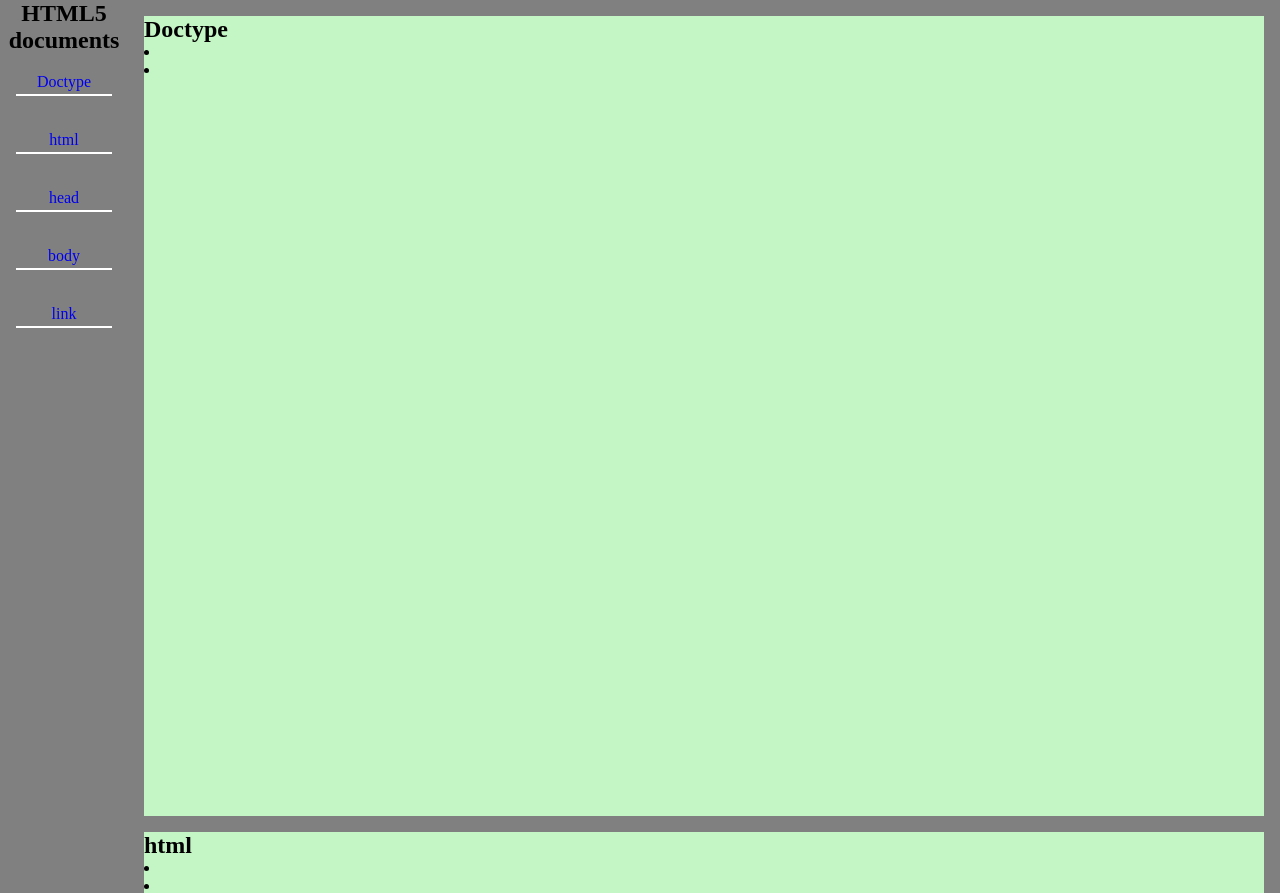
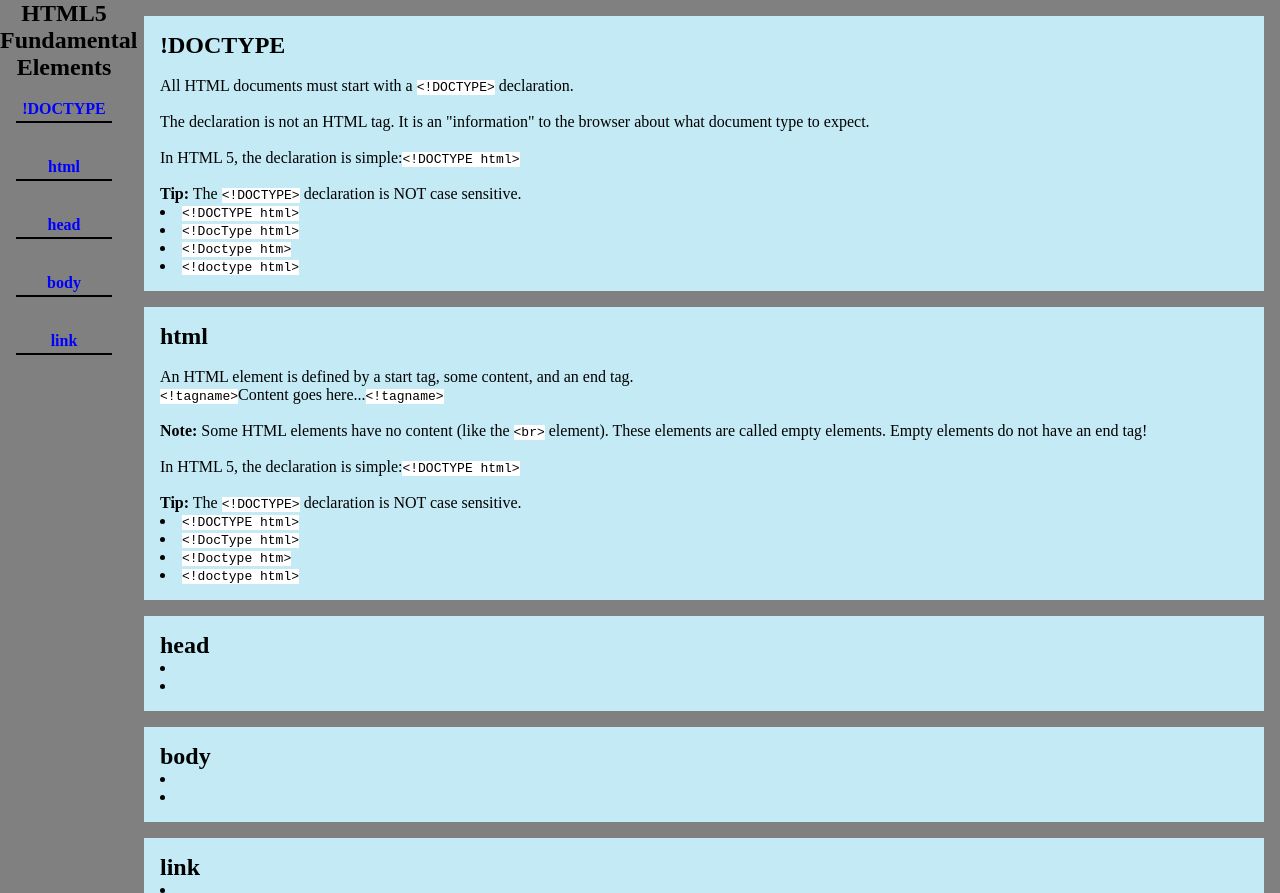
Before and after one commit to DenisImamovicc/My-Technical-Documentation-Page, a plain HTML site: page index.html in a window 1280 px wide. Shown: the top 893 px of the page. Drawn offline with Linux system fonts and the light colour scheme.

Commit message:
Fundamentally done with header.
Now to add relevant text in each sections

```diff
--- a/index.css
+++ b/index.css
@@ -12,7 +12,7 @@ body{
 
 #navbar{
     /* width: 100vw; */
-    background-color: inherit;
+    background-color: gray;
     position: relative;
     text-align: center;
     display: ;
@@ -25,33 +25,42 @@ body{
 .nav-link{
     list-style: none;
     margin: 1rem;
-    border-bottom: 2px solid white;
+    border-bottom: 2px solid black;
 
     padding:3px;
 }
 
-.nav-link:hover{
-    background-color: turquoise;
-}
+
 
 a{
     text-decoration-line: none;
+    font-weight: bolder;
+    color: blue;
 
+}
+
+code{
+    background: white;
 }
 
 #main-doc {
     /* width: 100vw; */
     height: 100vh;
     text-align: center;
+}
 
+#DOCTYPE{
+    text-align: start;
 }
 
 .main-section{
-    height: 100vh;
-    background-color: rgb(196, 245, 196);
-
+    /* height: 100vh; */
+    background-color: rgb(196, 234, 245);
+    padding: 1rem;
     margin: 1rem;
 }
+
+
 
 
 @media screen and (min-width:768px) {
@@ -73,6 +82,12 @@ a{
         position: fixed;
     }
 
+    .nav-link:hover{
+        background-color: turquoise;
+        border-color: blue;
+
+    }
+
     #navbar-id{
         display: flex;
         flex-direction: column;
--- a/index.html
+++ b/index.html
@@ -10,11 +10,11 @@
 <body>
 
         <nav id="navbar">
-            <h1>HTML5 documents</h1>
+            <h1>HTML5 Fundamental Elements</h1>
 
             <header id="navbar-id">
                 <li class="nav-link">
-                    <a href="#Doctype">Doctype</a>
+                    <a href="#DOCTYPE">!DOCTYPE</a>
                 </li>
                 <li class="nav-link">
                     <a href="#html">html</a>
@@ -34,28 +34,38 @@
 
     <main id="main-doc">
         <section class="main-section">
-            <header id="Doctype">
-                <h2>Doctype</h2>
-                <p></p>
-                <p></p>
-                <p></p>
-                <code></code>
-                <code></code>
-                <li></li>
-                <li></li>
+            <h2>!DOCTYPE</h2>
+            <br>
+            <header id="DOCTYPE">
+                <p>All HTML documents must start with a <code>&lt!DOCTYPE&gt</code> declaration.</p>
+                <br>
+                <p>The declaration is not an HTML tag. It is an "information" to the browser about what document type to expect.</p>
+                <br>
+                <p>In HTML 5, the declaration is simple:<code>&lt!DOCTYPE html&gt</code></p>
+                <br>
+                <p><strong>Tip:</strong> The <code>&lt!DOCTYPE&gt</code> declaration is NOT case sensitive.</p>
+                <li><code>&lt!DOCTYPE html&gt</code></li>
+                <li><code>&lt!DocType html&gt</code></li>
+                <li><code>&lt!Doctype htm&gt</code></li>
+                <li><code>&lt!doctype html&gt</code></li>
             </header>
         </section>
         <section class="main-section">
+            <h2>html</h2>
+            <br>
             <header id="html">
-
-                <h2>html</h2>
-                <p></p>
-                <p></p>
-                <p></p>
-                <code></code>
-                <code></code>
-                <li></li>
-                <li></li>
+                <p>An HTML element is defined by a start tag, some content, and an end tag.</p>
+                <p><code>&lt!tagname&gt</code>Content goes here...<code>&lt!tagname&gt</code></p>
+                <br>
+                <p><strong>Note:</strong> Some HTML elements have no content (like the <code>&ltbr&gt</code> element). These elements are called empty elements. Empty elements do not have an end tag!</p>
+                <br>
+                <p>In HTML 5, the declaration is simple:<code>&lt!DOCTYPE html&gt</code></p>
+                <br>
+                <p><strong>Tip:</strong> The <code>&lt!DOCTYPE&gt</code> declaration is NOT case sensitive.</p>
+                <li><code>&lt!DOCTYPE html&gt</code></li>
+                <li><code>&lt!DocType html&gt</code></li>
+                <li><code>&lt!Doctype htm&gt</code></li>
+                <li><code>&lt!doctype html&gt</code></li>
             </header>
         </section>
         <section class="main-section">
```
